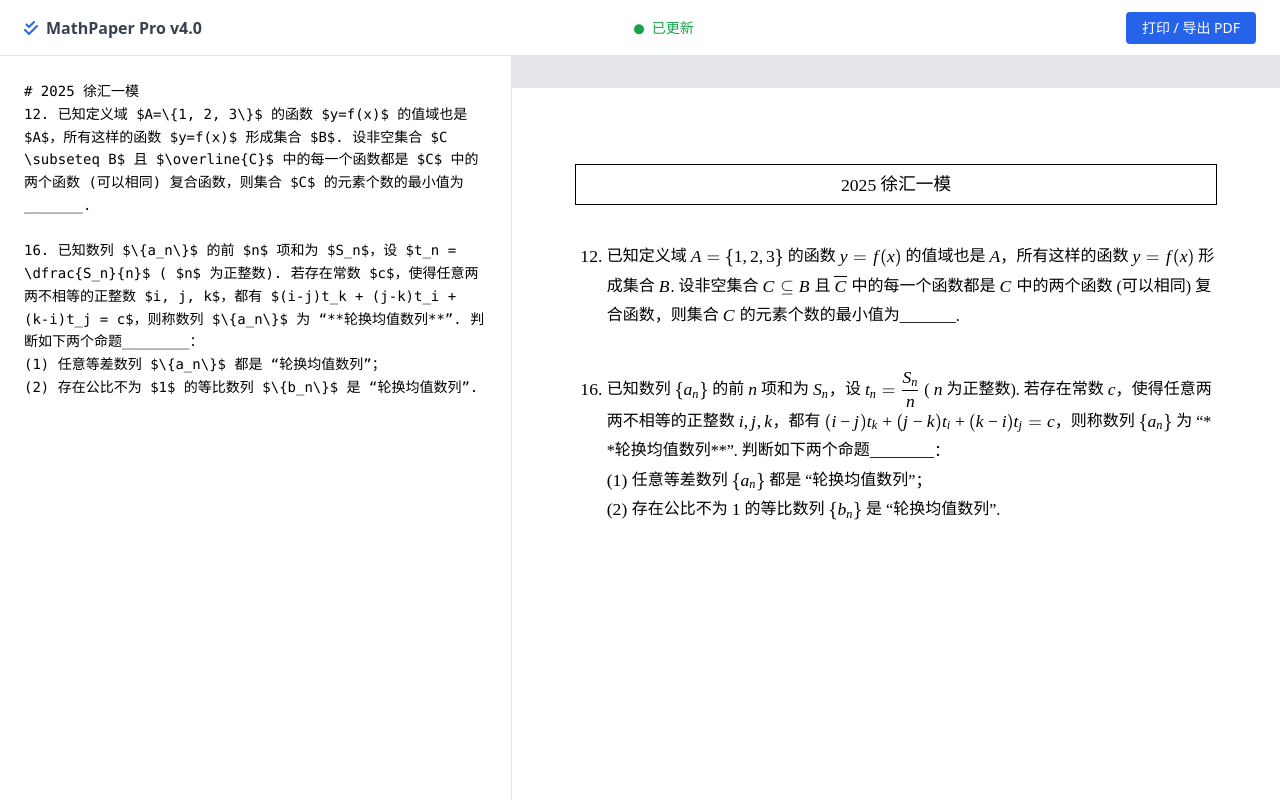
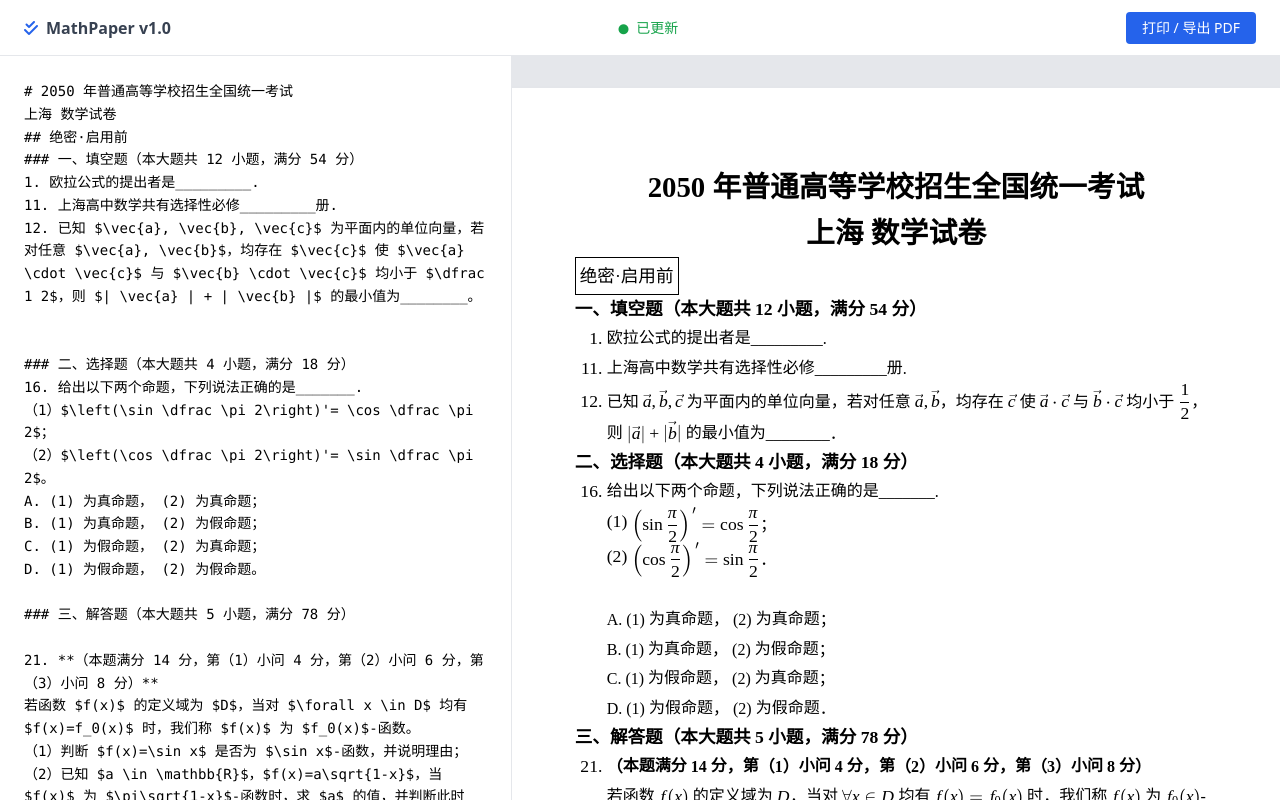
Before and after one commit to AFObject/MathPaper, a plain HTML site: page index.html in a window 1280 px wide. Drawn offline with nearby package versions, Linux system fonts and the light colour scheme.

Commit message:
initial commit

```diff
--- a/math_paper.html
+++ b/index.html
@@ -3,7 +3,7 @@
 <head>
     <meta charset="UTF-8">
     <meta name="viewport" content="width=device-width, initial-scale=1.0">
-    <title>MathPaper Pro v4.0 (完美最终版)</title>
+    <title>MathPaper</title>
 
     <link rel="stylesheet" href="https://cdn.jsdelivr.net/npm/katex@0.16.10/dist/katex.min.css">
     <script src="https://cdn.jsdelivr.net/npm/katex@0.16.10/dist/katex.min.js"></script>
@@ -54,15 +54,30 @@
         .paper-style-scope ul { list-style: disc; padding-left: 2em; margin: 0; }
         .paper-style-scope strong { font-weight: bold; }
 
-        .paper-style-scope gg {
+        .paper-style-scope .title-text {
             display: block;
-            border: 1px solid black;
+            font-size: 1.8em;
+            line-height: 1.6em;
+            /* padding: 5px; */
+            text-align: center;
+            /* margin-bottom: 1em; */
+            font-weight: bold;
+            font-family: 'Times New Roman', 'Heiti SC' !important;
+        }
+
+        .paper-style-scope .small-title {
+            display: inline-block;
+            border: 1px solid;
             font-size: 1.1em;
             line-height: 1.6em;
-            padding: 5px;
+            padding: 4px;
             text-align: center;
-            margin-bottom: 1em;
-            font-family: "STZhongsong";
+        }
+
+        .paper-style-scope .third-title {
+            font-size: 1.1em;
+            font-weight: bold;
+            font-family: 'Times New Roman', 'Heiti SC' !important;
         }
 
         /* =========================================
@@ -150,7 +165,7 @@
 <div id="app" class="h-screen flex flex-col">
     <header id="app-header" class="h-14 bg-white border-b flex items-center justify-between px-6 shrink-0 z-50">
         <div class="font-bold text-gray-700">
-            <i class="fa-solid fa-check-double text-blue-600 mr-2"></i>MathPaper Pro v4.0
+            <i class="fa-solid fa-check-double text-blue-600 mr-2"></i>MathPaper v1.0
         </div>
         <div class="text-sm" :class="statusColor">
             <i class="fa-solid fa-circle text-[10px] mr-1"></i> {{ statusText }}
@@ -235,10 +250,20 @@ const MathBlock = {
                     span.style.fontFamily = 'KaTeX_Main';
                 }
             });
-            const spans2 = root.value.querySelectorAll('span.mord.mathnormal');
+            const spans2 = root.value.querySelectorAll('span.mord');
             spans2.forEach(span => {
                 if (span.textContent.trim() === "f") {
                     span.style.paddingLeft = '0.1em';
+                }
+                if (span.textContent.trim() === "∣" || span.textContent.trim() === "∀") {
+                    span.style.fontFamily = 'KaTeX_Main';
+                }
+            });
+            const spans3 = root.value.querySelectorAll('span.mbin');
+            spans3.forEach(span => {
+                console.log(span.textContent.trim());
+                if (span.textContent.trim() === "⋅") {
+                    span.style.fontFamily = 'KaTeX_Main';
                 }
             });
         };
@@ -258,12 +283,31 @@ createApp({
     components: { MathBlock },
     setup() {
         // 初始示例
-        const defaultText = `# 2025 徐汇一模
-12. 已知定义域 $A=\\{1, 2, 3\\}$ 的函数 $y=f(x)$ 的值域也是 $A$，所有这样的函数 $y=f(x)$ 形成集合 $B$. 设非空集合 $C \\subseteq B$ 且 $\\overline{C}$ 中的每一个函数都是 $C$ 中的两个函数 (可以相同) 复合函数，则集合 $C$ 的元素个数的最小值为_______.
+        const defaultText = `# 2050 年普通高等学校招生全国统一考试
+上海 数学试卷
+## 绝密·启用前
+### 一、填空题（本大题共 12 小题，满分 54 分）
+1. 欧拉公式的提出者是_________.
+11. 上海高中数学共有选择性必修_________册.
+12. 已知 $\\vec{a}, \\vec{b}, \\vec{c}$ 为平面内的单位向量，若对任意 $\\vec{a}, \\vec{b}$，均存在 $\\vec{c}$ 使 $\\vec{a} \\cdot \\vec{c}$ 与 $\\vec{b} \\cdot \\vec{c}$ 均小于 $\\dfrac 1 2$，则 $| \\vec{a} | + | \\vec{b} |$ 的最小值为________。
 
-16. 已知数列 $\\{a_n\\}$ 的前 $n$ 项和为 $S_n$，设 $t_n = \\dfrac{S_n}{n}$ ( $n$ 为正整数). 若存在常数 $c$，使得任意两两不相等的正整数 $i, j, k$，都有 $(i-j)t_k + (j-k)t_i + (k-i)t_j = c$，则称数列 $\\{a_n\\}$ 为 “**轮换均值数列**”. 判断如下两个命题________：
-(1) 任意等差数列 $\\{a_n\\}$ 都是 “轮换均值数列”；
-(2) 存在公比不为 $1$ 的等比数列 $\\{b_n\\}$ 是 “轮换均值数列”.`;
+
+### 二、选择题（本大题共 4 小题，满分 18 分）
+16. 给出以下两个命题，下列说法正确的是_______.
+（1）$\\left(\\sin \\dfrac \\pi 2\\right)'= \\cos \\dfrac \\pi 2$；
+（2）$\\left(\\cos \\dfrac \\pi 2\\right)'= \\sin \\dfrac \\pi 2$。
+A. (1) 为真命题， (2) 为真命题；
+B. (1) 为真命题， (2) 为假命题；
+C. (1) 为假命题， (2) 为真命题；
+D. (1) 为假命题， (2) 为假命题。
+
+### 三、解答题（本大题共 5 小题，满分 78 分）
+
+21. **（本题满分 14 分，第（1）小问 4 分，第（2）小问 6 分，第（3）小问 8 分）**
+若函数 $f(x)$ 的定义域为 $D$，当对 $\\forall x \\in D$ 均有 $f(x)=f_0(x)$ 时，我们称 $f(x)$ 为 $f_0(x)$-函数。
+（1）判断 $f(x)=\\sin x$ 是否为 $\\sin x$-函数，并说明理由；
+（2）已知 $a \\in \\mathbb{R}$，$f(x)=a\\sqrt{1-x}$，当 $f(x)$ 为 $\\pi\\sqrt{1-x}$-函数时，求 $a$ 的值，并判断此时 $a$ 是否是有理数；
+（3）证明：“$f(x)$ 是 $g(x)$-函数”不是“$g(x)$ 是 $f(x)$-函数”充分必要条件。`;
 
         const rawInput = ref(defaultText);
         const allBlocks = ref([]);
@@ -274,19 +318,23 @@ createApp({
         // --- 解析器 (包含新 Feature) ---
         const parse = () => {
             statusText.value = "解析中...";
-            const text = rawInput.value;
+            const text = rawInput.value.replace(/。/g, '．');
             const lines = text.split(/\r?\n/);
 
             const blocks = [];
             let current = null;
             let idSeq = 1;
 
-            const fixFont = (str) => str.replace(/([\u4e00-\u9fff]+)/g, '<span class="stzhongsong-fix">$1</span>');
+            const fixFont = (str) => str.replace(/\*\*(.+?)\*\*/g, '<strong>$1</strong>');
 
             const flushCurrent = () => {
                 if (current) {
                     if (current.type === 'title') {
-                        current.html = `<gg>${fixFont(current.rawContent)}</gg>`;
+                        current.html = `<div class="title-text">${fixFont(current.rawContent)}</div>`;
+                    } else if (current.type === 'title2') {
+                        current.html = `<div class="small-title">${fixFont(current.rawContent)}</div>`;
+                    } else if (current.type === 'title3') {
+                        current.html = `<div class="third-title">${fixFont(current.rawContent)}</div>`;
                     } else if (current.type === 'question') {
                         current.html = `<ol start="${current.number}"><li>${fixFont(current.rawContent)}</li></ol>`;
                     } else {
@@ -297,30 +345,41 @@ createApp({
             };
 
             lines.forEach(line => {
-                const trim = line.trim();
-                if (!trim) return;
+                const trim0 = line.trim();
+                if (!trim0) return;
 
                 // 1. 标题解析 (# 开头)
-                if (trim.startsWith('# ')) {
+                if (trim0.startsWith('# ')) {
                     flushCurrent();
                     current = {
                         id: idSeq++, type: 'title',
-                        rawContent: trim.substring(1).trim(),
-                        spacing: 20, forcePageBreak: false
+                        rawContent: trim0.substring(1).trim(),
+                        spacing: 0, forcePageBreak: false
                     };
                     return; // 处理完毕，跳过
                 }
 
-                // 兼容旧的 <gg> 写法
-                if (trim.startsWith('<gg>')) {
+                if (trim0.startsWith('## ')) {
                     flushCurrent();
                     current = {
-                        id: idSeq++, type: 'title',
-                        rawContent: trim.replace(/<\/?gg>/g, ''),
-                        spacing: 20, forcePageBreak: false
+                        id: idSeq++, type: 'title2',
+                        rawContent: trim0.substring(2).trim(),
+                        spacing: 0, forcePageBreak: false
                     };
-                    return;
+                    return; // 处理完毕，跳过
                 }
+
+                if (trim0.startsWith('### ')) {
+                    flushCurrent();
+                    current = {
+                        id: idSeq++, type: 'title3',
+                        rawContent: trim0.substring(3).trim(),
+                        spacing: 0, forcePageBreak: false
+                    };
+                    return; // 处理完毕，跳过
+                }
+
+                const trim = trim0.replace(/([\u4e00-\u9fff]+)/g, '<span class="stzhongsong-fix">$1</span>');
 
                 // 2. 题目解析 (数字. 开头)
                 const matchQ = trim.match(/^(\d+)\.(.*)/);
@@ -330,17 +389,14 @@ createApp({
                         id: idSeq++, type: 'question',
                         number: matchQ[1],
                         rawContent: matchQ[2].trim(),
-                        spacing: 40, forcePageBreak: false
+                        spacing: 0, forcePageBreak: false
                     };
                     return;
                 }
 
                 // 3. 小题解析 ( (1) 或 （1） 开头 )
-                // Feature: 解析为 <pp> 且不产生额外行距
                 const matchSub = trim.match(/^(\(\d+\)|（\d+）)(.*)/);
                 if (matchSub && current) {
-                    // 直接追加 <pp>，不加 <br>，实现紧凑效果
-                    // 注意：<pp> 是 block 元素，会自动换行，但没有额外的 br 间隙
                     current.rawContent += `<pp>${matchSub[2]}</pp>`;
                     return;
                 }
@@ -352,7 +408,7 @@ createApp({
                     current = {
                         id: idSeq++, type: 'text',
                         rawContent: trim,
-                        spacing: 30, forcePageBreak: false
+                        spacing: 0, forcePageBreak: false
                     };
                 }
             });
```
Also changed, not shown: preview.png (added), screenshot.png (added), 1 other file.
